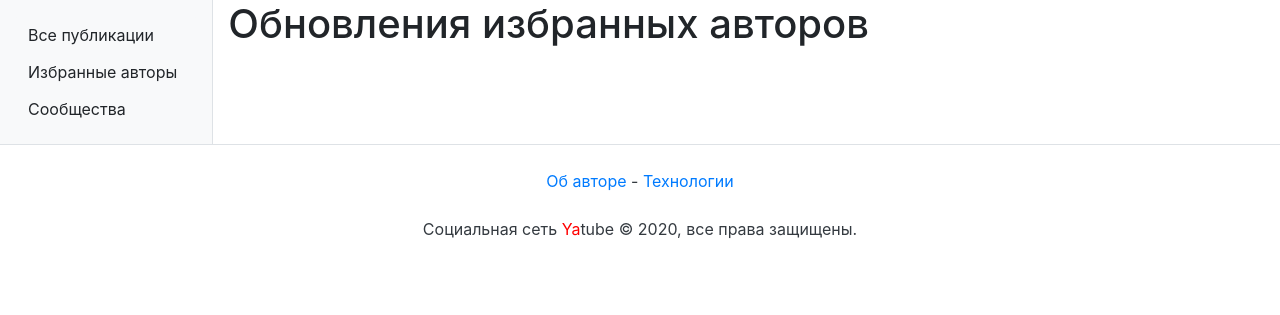
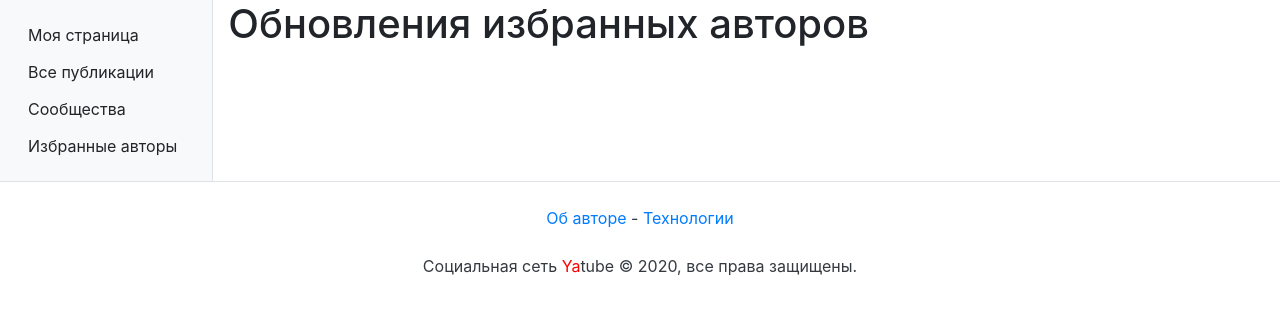
Before and after one commit to olgoncharov/yatube, a Django app: page /follow/ in a window 1280 px wide. Shown: the part 56-371 px from the top of the page. Run offline with Django 3.2, Linux system fonts and the light colour scheme; the visitor is signed in with stand-in values (Sample User, id 1); data comes from the database, SQL or seed files in the repository; data that the repository does not hold is empty; some libraries are stand-ins or nearby versions.

Commit message:
change main menu

```diff
--- a/templates/menu.html
+++ b/templates/menu.html
@@ -1,9 +1,12 @@
-{% if user.is_authenticated %}
 <div class="col-2 d-none d-lg-flex bg-light py-3 border-right align-items-start">
   <div class="btn-group-vertical btn-block">
+    {% if user.is_authenticated %}
+    <a class="btn btn-light text-left" href="{% url 'profile' user.username %}"><i class="fa fa-home"></i> Моя страница</a>
+    {% endif %}
     <a class="btn btn-light text-left" href="{% url 'index' %}"><i class="fa fa-newspaper"></i> Все публикации</a>
+    <a class="btn btn-light text-left" href="{% url 'groups' %}"><i class="fas fa-compress-arrows-alt"></i> Сообщества</a>
+    {% if user.is_authenticated %}
     <a class="btn btn-light text-left" href="{% url 'follow_index' %}"><i class="far fa-star"></i> Избранные авторы</a>
-    <a class="btn btn-light text-left" href="{% url 'groups' %}"><i class="fas fa-compress-arrows-alt"></i> Сообщества</a>
+    {% endif %}
   </div>
 </div>
-{% endif %}
```
